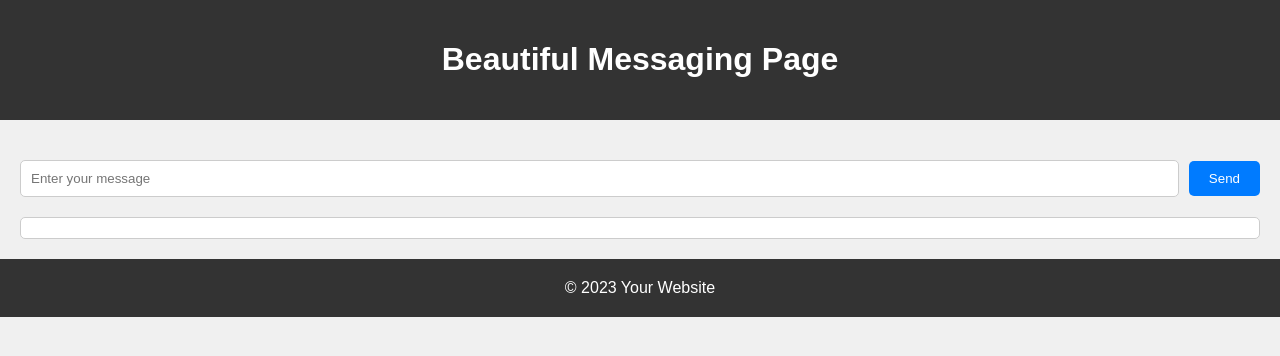
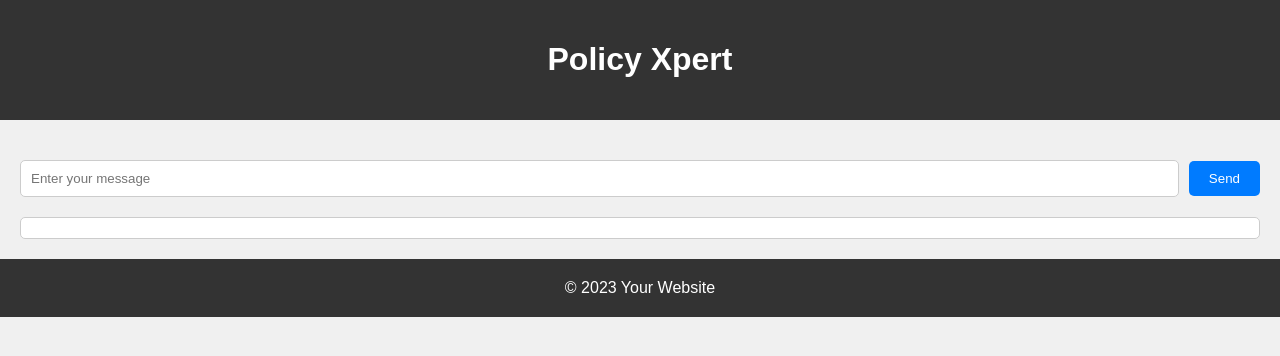
Before and after one commit to Gokul239/genai-chatbot, a Flask app: page / in a window 1280 px wide. Shown: the top 356 px of the page. Run offline with Flask 3, Linux system fonts and the light colour scheme.

Commit message:
Update chatbot.html

```diff
--- a/templates/chatbot.html
+++ b/templates/chatbot.html
@@ -90,7 +90,7 @@
 </head>
 <body>
   <header>
-    <h1>Beautiful Messaging Page</h1>
+    <h1>Policy Xpert</h1>
   </header>
 
   <main>
```
